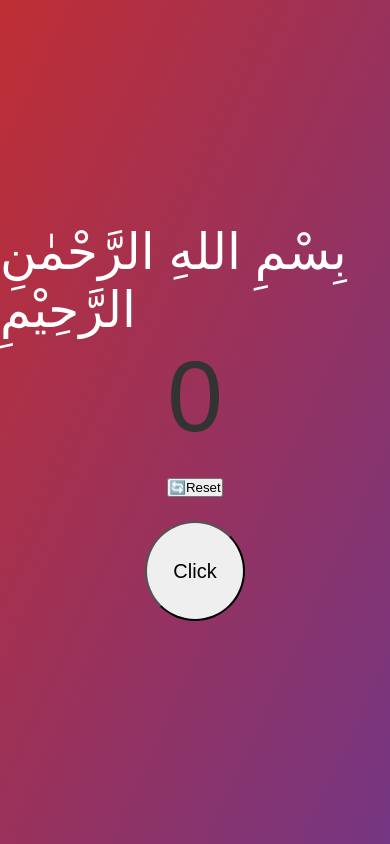
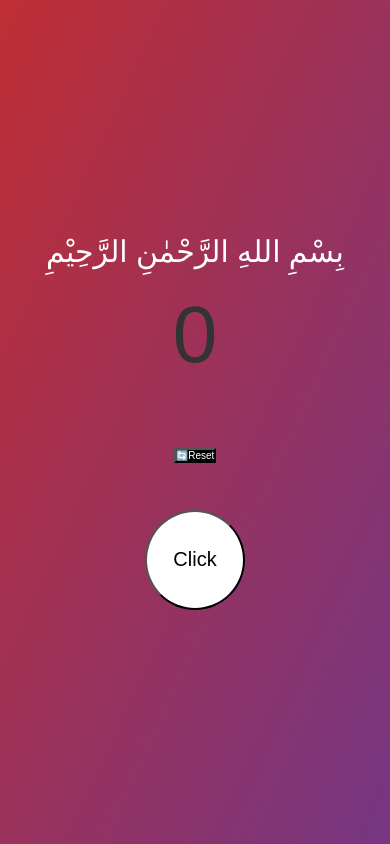
Before and after one commit to AMMAR8055/TasbeehCounter01, a plain HTML site: page index.html in a window 390 px wide. Drawn offline with Linux system fonts and the light colour scheme.

Commit message:
commitchange

```diff
--- a/style.css
+++ b/style.css
@@ -50,3 +50,30 @@
     border-radius: 50%;
     font-size: 20px;
   }
+
+  @media (max-width:600px) {
+    body{
+      background-image: linear-gradient(to top left, #753682 0%, #bf2e34 100%);
+    }
+    span{
+      color: white;
+      font-size: 30px;
+    }
+    p{
+      font-size:80px;
+      justify-content: baseline;
+      margin: 20px;
+    }
+    .btn--new{
+      background-color: black;
+      font-size: 10px;
+      color: white;
+
+    }
+    .btn--click{
+      color: black;
+      background-color: white;
+    }
+
+
+  }
```
Also changed, not shown: index.html (+1 -1 lines).
